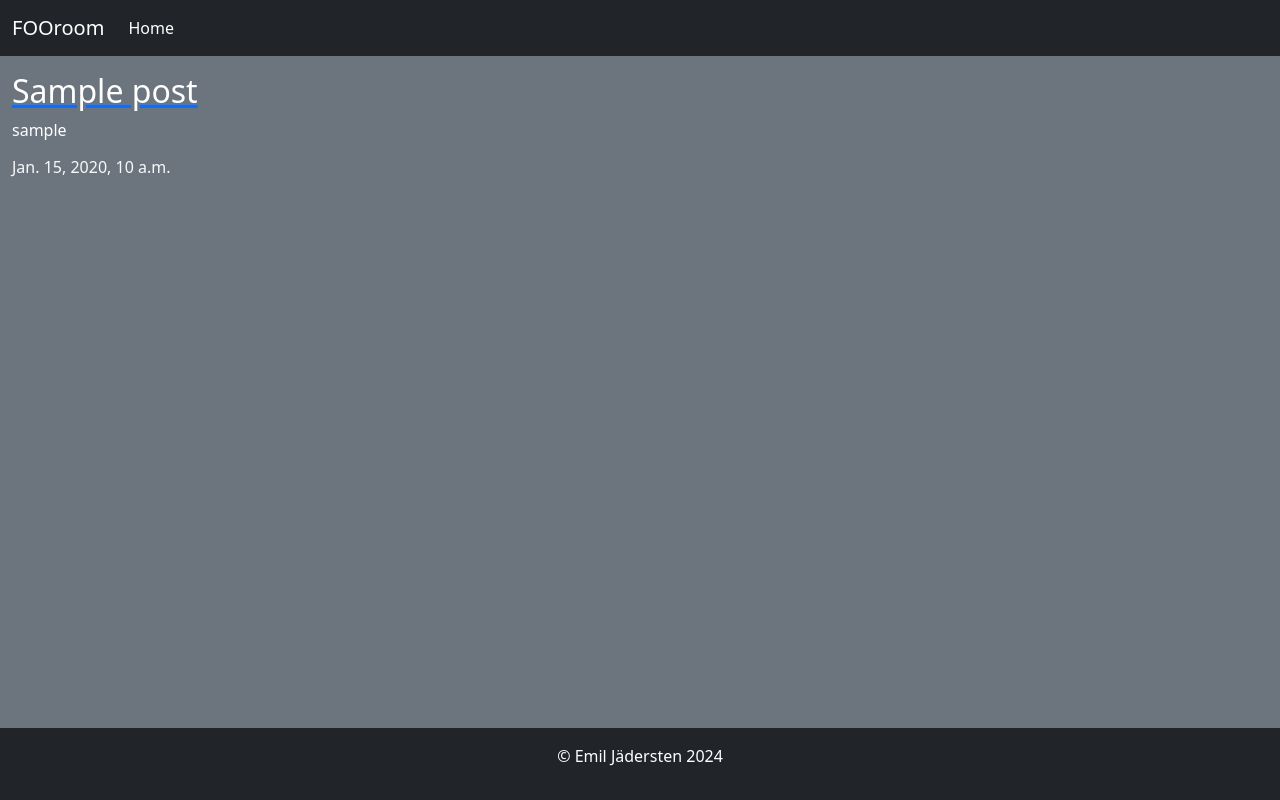
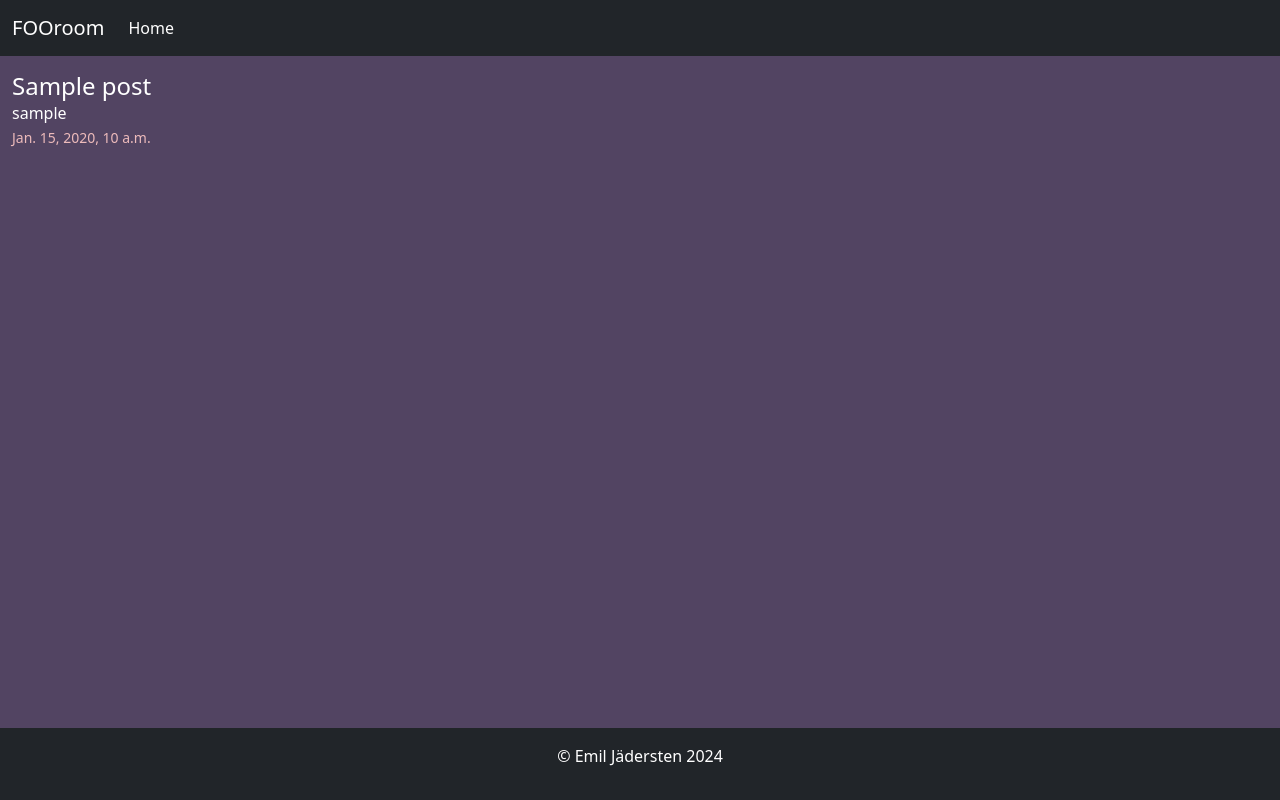
Before and after one commit to EmilionR/django-pp4, a Django app: page / in a window 1280 px wide. Run offline with Django 4.2, Linux system fonts and the light colour scheme; tables that the repository leaves empty hold one stand-in row (values such as "Sample post"); parts of the project's set-up code (start-up, migrations or seed data) failed here and were passed over.

Commit message:
Add basic styling

```diff
--- a/board/templates/board/index.html
+++ b/board/templates/board/index.html
@@ -2,22 +2,23 @@
 
 {% block content %}
 
-<div class="container-fluid bg-secondary">
+<div class="container-fluid bg-shade">
     <div class="row">
         <div class="col-12 mt-3 left">
             <div class="row">
                 {% for post in post_list %}
-                <div class="col-12 bg-secondary board-post">
+                <div class="col-12 bg-shade">
                     <div>
                         <div>
                             <a href="#" class="post-link">
-                                <h2 class="text-white">{{ post.title }}</h2>
+                                <h2 class="text-white mb-0">{{ post.title }}</h2>
+
+                            <a href="#" class="author">
+                                <p class="author text-white my-0">{{ post.author }}</p>
+                                <small class="text-lighter my-0">{{ post.posted_on}}</small>
                             </a>
-                            <div class="author">
-                                <p class="author text-white">{{ post.author }}</p>
-                            </div>
-                            <p class="text-light h6">{{ post.posted_on}}
-                            </p>
+
+                        </a>
                         </div>
                     </div>
                 </div>
--- a/static/css/style.css
+++ b/static/css/style.css
@@ -0,0 +1,27 @@
+:root{
+    --clr-white: #F2F6D0;
+    --clr-black: #1B191D;
+    --clr-shade: #524462;
+    --clr-light: #A48BA4;
+    --clr-lighter: #EDBBBB;
+}
+
+a {
+    text-decoration: none;
+}
+
+h2 {
+    font-size: 1.5rem;
+}
+
+.bg-shade {
+    background-color: var(--clr-shade);
+}
+
+.text-white {
+    color: var(--clr-white);
+}
+
+.text-lighter {
+    color: var(--clr-lighter);
+}
--- a/templates/base.html
+++ b/templates/base.html
@@ -25,7 +25,7 @@
 
 </head>
 
-<body class="d-flex flex-column h-100 bg-secondary">
+<body class="d-flex flex-column h-100 bg-shade">
 
     <!-- Navbar -->
     <nav class="navbar navbar-expand-lg navbar-dark bg-dark">
```
